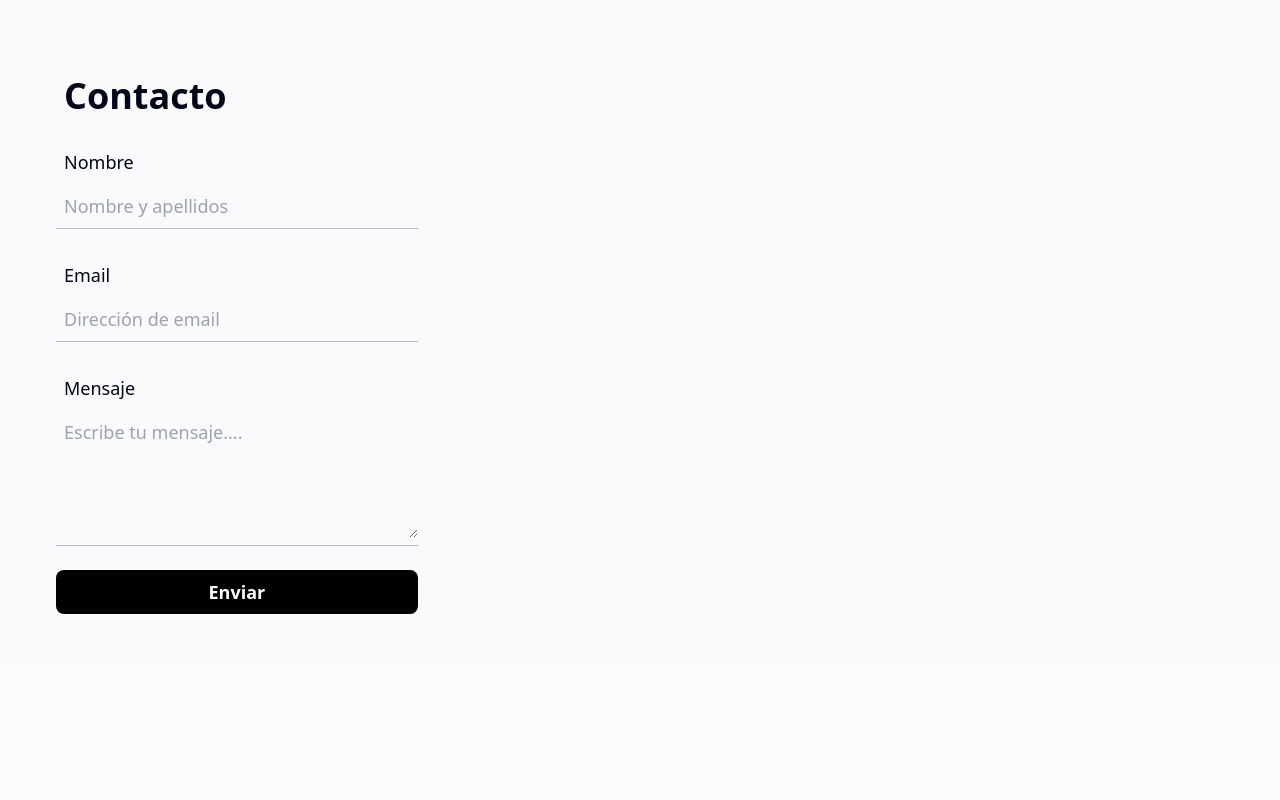
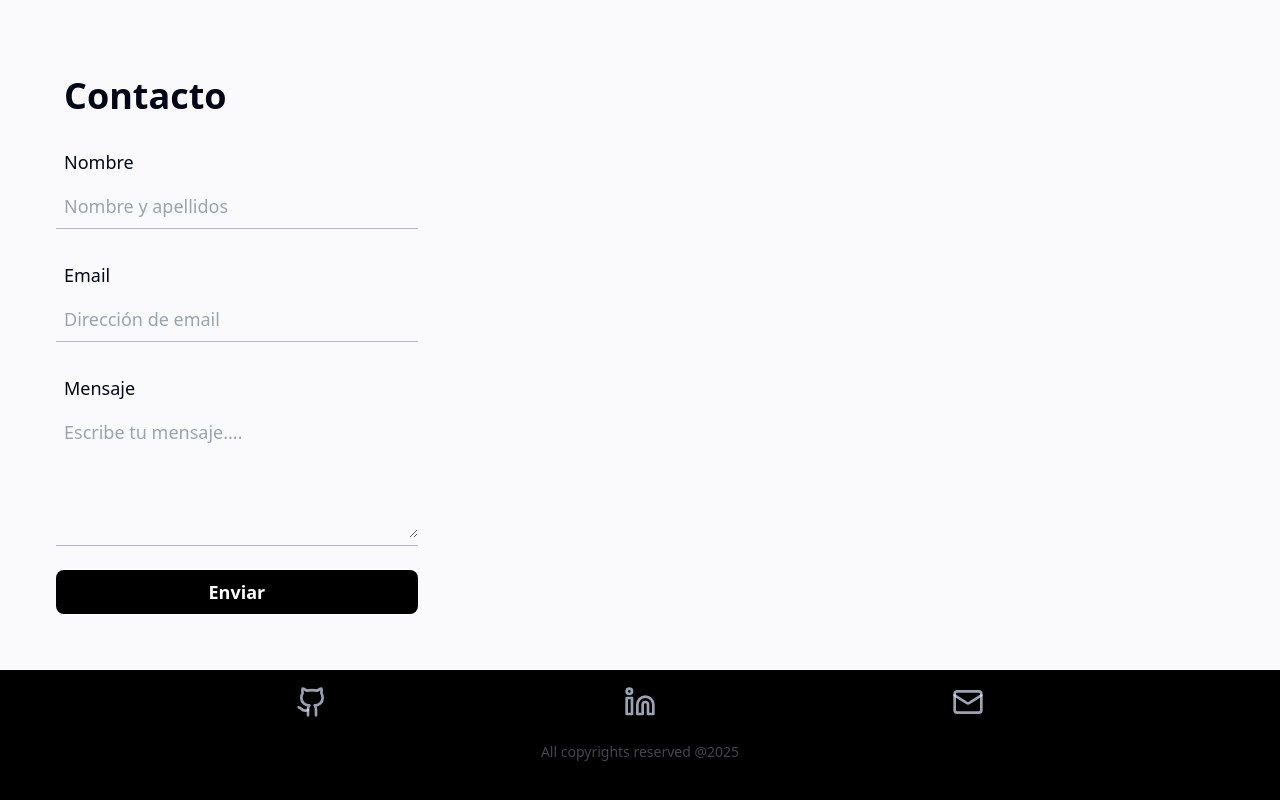
Before and after one commit to MaykelldaCostaRamos/Portafolio, a React (Vite) app: page / in a window 1280 px wide. Shown: the part 1990-2790 px from the top of the page. Before the commit the page ends 2660 px from the top, so only its background shows below. Built offline with nearby package versions, Linux system fonts and the light colour scheme.

Commit message:
Add Footer component with content and layout styles

```diff
--- a/src/App.jsx
+++ b/src/App.jsx
@@ -4,6 +4,7 @@
 import About from "./components/About";
 import Projects from "./components/Projects";
 import Contact from "./components/Contact";
+import Footer from "./components/Footer";
 
 
 function App() {
@@ -17,6 +18,7 @@
      <About />
      <Projects />
      <Contact />
+     <Footer />
     </>
   )
 }
--- /dev/null
+++ b/src/components/Footer.jsx
@@ -0,0 +1,78 @@
+
+
+export default function Footer() {
+  return (
+    <footer className="w-full flex flex-col justify-center items-center py-4 bg-black text-indigo-100/70">
+
+        <div className="w-full flex justify-evenly">
+          <a
+            href="https://github.com/MaykelldaCostaRamos"
+            target="_blank"
+            rel="noopener noreferrer"
+          >
+            <svg
+              xmlns="http://www.w3.org/2000/svg"
+              width="32"
+              height="32"
+              viewBox="0 0 24 24"
+              fill="none"
+              stroke="currentColor"
+              strokeWidth="2"
+              strokeLinecap="round"
+              strokeLinejoin="round"
+              className="lucide lucide-github"
+            >
+              <path d="M15 22v-4a4.8 4.8 0 0 0-1-3.5c3 0 6-2 6-5.5.08-1.25-.27-2.48-1-3.5.28-1.15.28-2.35 0-3.5 0 0-1 0-3 1.5-2.64-.5-5.36-.5-8 0C6 2 5 2 5 2c-.3 1.15-.3 2.35 0 3.5A5.403 5.403 0 0 0 4 9c0 3.5 3 5.5 6 5.5-.39.49-.68 1.05-.85 1.65-.17.6-.22 1.23-.15 1.85v4" />
+              <path d="M9 18c-4.51 2-5-2-7-2" />
+            </svg>
+          </a>
+
+          <a
+            href="https://www.linkedin.com/in/maykelldacostaramos/"
+            target="_blank"
+            rel="noopener noreferrer"
+          >
+            <svg
+              xmlns="http://www.w3.org/2000/svg"
+              width="32"
+              height="32"
+              viewBox="0 0 24 24"
+              fill="none"
+              stroke="currentColor"
+              strokeWidth="2"
+              strokeLinecap="round"
+              strokeLinejoin="round"
+              className="lucide lucide-linkedin"
+            >
+              <path d="M16 8a6 6 0 0 1 6 6v7h-4v-7a2 2 0 0 0-2-2 2 2 0 0 0-2 2v7h-4v-7a6 6 0 0 1 6-6z" />
+              <rect width="4" height="12" x="2" y="9" />
+              <circle cx="4" cy="4" r="2" />
+            </svg>
+          </a>
+
+          <a href="#contact">
+            <svg
+              xmlns="http://www.w3.org/2000/svg"
+              width="32"
+              height="32"
+              viewBox="0 0 24 24"
+              fill="none"
+              stroke="currentColor"
+              strokeWidth="2"
+              strokeLinecap="round"
+              strokeLinejoin="round"
+              className="lucide lucide-mail"
+            >
+              <path d="m22 7-8.991 5.727a2 2 0 0 1-2.009 0L2 7" />
+              <rect x="2" y="4" width="20" height="16" rx="2" />
+            </svg>
+          </a>
+        </div>
+
+        <p className=" m-6 text-sm text-indigo-100/30">
+          All copyrights reserved @2025
+        </p>
+
+    </footer>
+  );
+}
```
